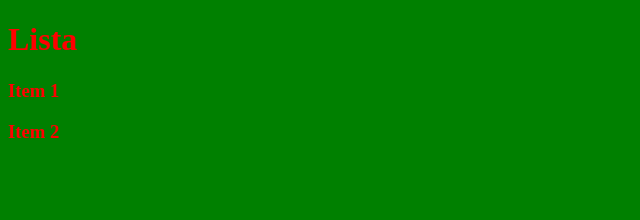
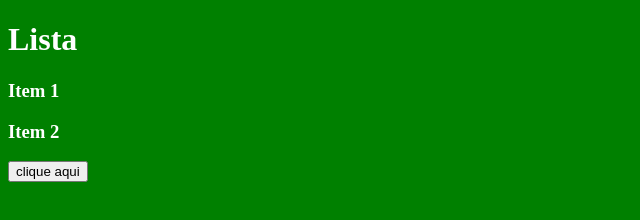
Before and after one commit to vitorjkim/aula2, a plain HTML site: page index.html in a window 1280 px wide. Shown: the whole page, without its empty margins (0-640 px from the left). Drawn offline with Linux system fonts and the light colour scheme.

Commit message:
Editando, adicionando um botão e mudando a cor da fonte

```diff
--- a/estilo.css
+++ b/estilo.css
@@ -1,4 +1,4 @@
 body {
     background-color: green;
-    color: red;
+    color: white;
 }
--- a/index.html
+++ b/index.html
@@ -10,5 +10,6 @@
     <h1>Lista</h1>
     <h3>Item 1</h3>
     <h3>Item 2</h3>
+    <button>clique aqui</button>
 </body>
 </html>
```
